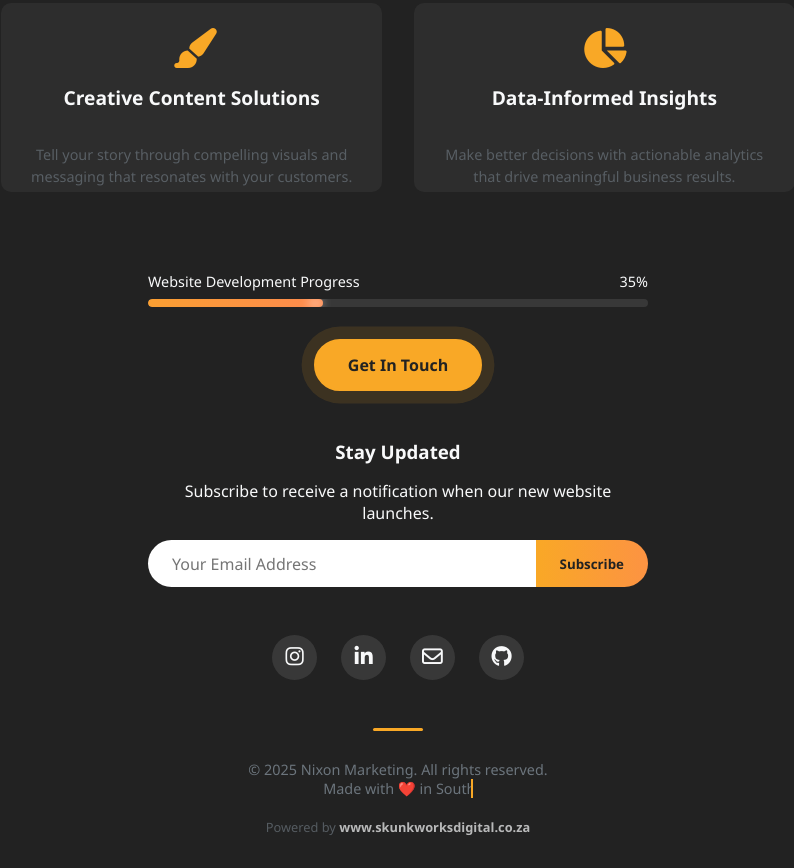
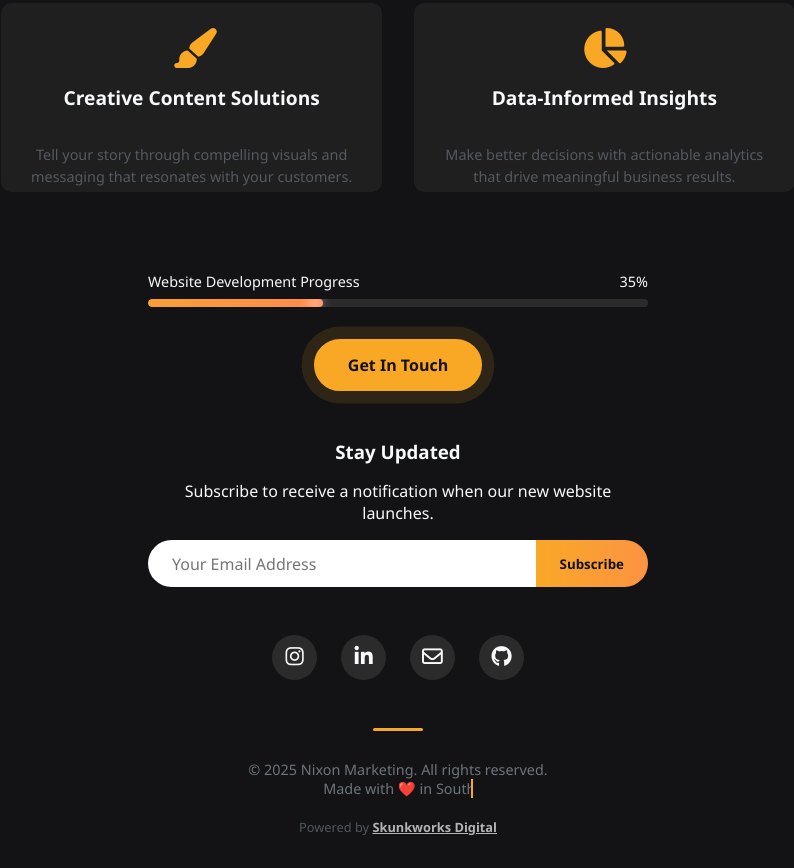
Before and after one commit to nixon-marketing/www, a plain HTML site: page index.html in a window 1280 px wide. Shown: the part 1091-1959 px from the top of the page, without its empty margins (242-1036 px from the left). Drawn offline with nearby package versions, Linux system fonts and the light colour scheme.

Commit message:
Update index.html

```diff
--- a/index.html
+++ b/index.html
@@ -10,7 +10,7 @@
     <meta name="description" content="Nixon Marketing offers strategic brand development and data-driven digital marketing solutions to help your business grow. Expert consultancy by Nicole Renney.">
     <meta name="keywords" content="marketing agency, strategic branding, digital marketing, content marketing, South Africa, brand development, marketing consultancy, Nicole Renney">
     <meta name="author" content="Nixon Marketing">
-    <meta name="theme-color" content="#222222">
+    <meta name="theme-color" content="#131315">
 
     <!-- Open Graph / Facebook -->
     <meta property="og:type" content="website">
@@ -34,7 +34,7 @@
     <style>
         :root {
             --primary: #f9a826;
-            --dark: #222;
+            --dark: #131315;  /* Darker background to match logo */
             --light: #f8f9fa;
             --gray: #6c757d;
         }
@@ -805,7 +805,7 @@
         <footer>
             <p>&copy; <span id="current-year">2025</span> Nixon Marketing. All rights reserved.</p>
             <p class="typing-text">Made with ❤️ in South Africa</p>
-            <p class="powered-by">Powered by <span class="skunkworks">www.skunkworksdigital.co.za</span></p>
+            <p class="powered-by">Powered by <a href="https://www.skunkworksdigital.co.za" target="_blank" rel="noopener" class="skunkworks">Skunkworks Digital</a></p>
         </footer>
     </div>
 
```
